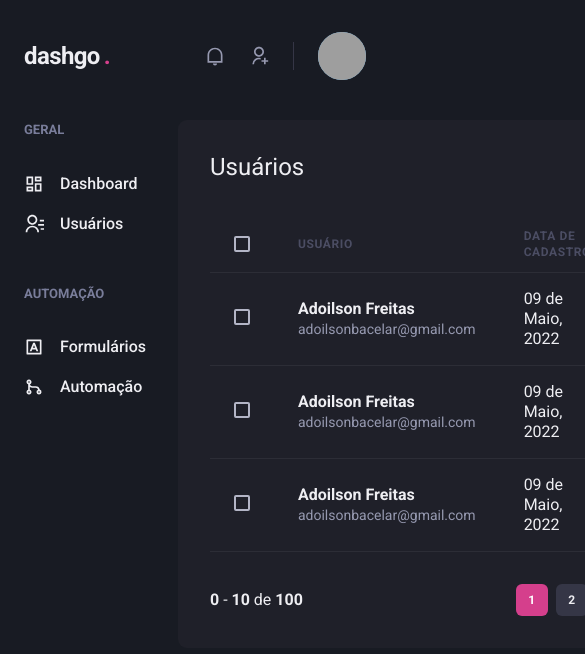
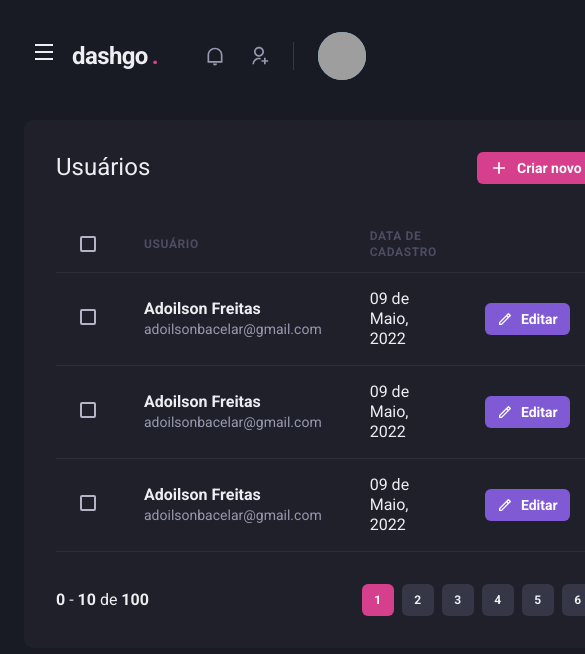
Before and after one commit to Adoilson-Freitas/DashGo, a Next.js app: page /users in a window 390 px wide. Shown: the top 654 px of the page, 585 px wide, since content can reach past the window. Built offline with nearby package versions, Linux system fonts and the light colour scheme; grey boxes are pictures that could not be loaded.

Commit message:
responsive Sidebar

```diff
--- a/src/components/Header/index.tsx
+++ b/src/components/Header/index.tsx
@@ -1,10 +1,14 @@
-import { Flex, useBreakpointValue } from "@chakra-ui/react";
+import { Flex, Icon, IconButton, useBreakpointValue } from "@chakra-ui/react";
+import { RiMenuLine } from "react-icons/ri";
+import { useSidebarDrawer } from "../../contexts/SidebarDrawerContext";
 import { Logo } from "./Logo";
 import { NotificationsNav } from "./NotificationsNav";
 import { Profile } from "./Profile";
 import { SearchBox } from "./SearchBox";
 
 export default function Header() {
+  const { onOpen } = useSidebarDrawer();
+
   const isWideVersion = useBreakpointValue({
     base: false,
     lg: true,
@@ -21,6 +25,17 @@
       px="6"
       align="center"
     >
+      {!isWideVersion && (
+        <IconButton
+          aria-label="Open navigation"
+          icon={<Icon as={RiMenuLine} />}
+          fontSize="24"
+          variant="unstyled"
+          onClick={onOpen}
+          mr="2"
+        ></IconButton>
+      )}
+
       <Logo />
 
       {isWideVersion && <SearchBox />}
--- /dev/null
+++ b/src/components/Sidebar/SidebarNav.tsx
@@ -0,0 +1,25 @@
+import { Stack } from "@chakra-ui/react";
+import {
+  RiContactsLine,
+  RiDashboardLine,
+  RiGitMergeLine,
+  RiInputMethodLine,
+} from "react-icons/ri";
+import NavLink from "./NavLink";
+import NavSection from "./NavSection";
+
+export default function SidebarNav() {
+  return (
+    <Stack spacing="12" align="flex-start">
+      <NavSection title="GERAL">
+        <NavLink icon={RiDashboardLine}>Dashboard</NavLink>
+        <NavLink icon={RiContactsLine}>Usuários</NavLink>
+      </NavSection>
+
+      <NavSection title="AUTOMAÇÃO">
+        <NavLink icon={RiInputMethodLine}>Formulários</NavLink>
+        <NavLink icon={RiGitMergeLine}>Automação</NavLink>
+      </NavSection>
+    </Stack>
+  );
+}
--- a/src/components/Sidebar/index.tsx
+++ b/src/components/Sidebar/index.tsx
@@ -1,27 +1,43 @@
-import { Box, Stack } from "@chakra-ui/react";
 import {
-  RiContactsLine,
-  RiDashboardLine,
-  RiGitMergeLine,
-  RiInputMethodLine,
-} from "react-icons/ri";
-import NavLink from "./NavLink";
-import NavSection from "./NavSection";
+  Box,
+  Drawer,
+  DrawerBody,
+  DrawerCloseButton,
+  DrawerContent,
+  DrawerHeader,
+  DrawerOverlay,
+  useBreakpointValue,
+} from "@chakra-ui/react";
+import { useSidebarDrawer } from "../../contexts/SidebarDrawerContext";
+import SidebarNav from "./SidebarNav";
 
-export default function SideBar() {
+export default function Sidebar() {
+  const { isOpen, onClose } = useSidebarDrawer();
+
+  const isDrawerSidebar = useBreakpointValue({
+    base: true,
+    lg: false,
+  });
+
+  if (isDrawerSidebar) {
+    return (
+      <Drawer isOpen={isOpen} placement="left" onClose={onClose}>
+        <DrawerOverlay>
+          <DrawerContent bg="gray.800" p="4">
+            <DrawerCloseButton mt="6" />
+            <DrawerHeader>Navegação</DrawerHeader>
+            <DrawerBody>
+              <SidebarNav />
+            </DrawerBody>
+          </DrawerContent>
+        </DrawerOverlay>
+      </Drawer>
+    );
+  }
+
   return (
     <Box as="aside" w="64" mr="8">
-      <Stack spacing="12" align="flex-start">
-        <NavSection title="GERAL">
-          <NavLink icon={RiDashboardLine}>Dashboard</NavLink>
-          <NavLink icon={RiContactsLine}>Usuários</NavLink>
-        </NavSection>
-
-        <NavSection title="AUTOMAÇÃO">
-          <NavLink icon={RiInputMethodLine}>Formulários</NavLink>
-          <NavLink icon={RiGitMergeLine}>Automação</NavLink>
-        </NavSection>
-      </Stack>
+      <SidebarNav />
     </Box>
   );
 }
--- /dev/null
+++ b/src/contexts/SidebarDrawerContext.tsx
@@ -0,0 +1,28 @@
+import { useDisclosure, UseDisclosureReturn } from "@chakra-ui/react";
+import { useRouter } from "next/router";
+import { createContext, ReactNode, useContext, useEffect } from "react";
+
+interface SidebarDrawerContextProps {
+  children: ReactNode;
+}
+
+type SidebarDrawerContextData = UseDisclosureReturn;
+
+const SidebarDrawerContext = createContext({} as SidebarDrawerContextData);
+
+export function SidebarDrawerProvider({ children }: SidebarDrawerContextProps) {
+  const disclosure = useDisclosure();
+  const router = useRouter();
+
+  useEffect(() => {
+    disclosure.onClose();
+  }, [router.asPath]);
+
+  return (
+    <SidebarDrawerContext.Provider value={disclosure}>
+      {children}
+    </SidebarDrawerContext.Provider>
+  );
+}
+
+export const useSidebarDrawer = () => useContext(SidebarDrawerContext);
--- a/src/pages/_app.tsx
+++ b/src/pages/_app.tsx
@@ -2,13 +2,16 @@
 import { ChakraProvider } from "@chakra-ui/react";
 
 import { theme } from "../styles/theme";
+import { SidebarDrawerProvider } from "../contexts/SidebarDrawerContext";
 
 function MyApp({ Component, pageProps }: AppProps) {
   return (
     <ChakraProvider theme={theme}>
-      <Component {...pageProps} />
+      <SidebarDrawerProvider>
+        <Component {...pageProps} />
+      </SidebarDrawerProvider>
     </ChakraProvider>
-  )
+  );
 }
 
 export default MyApp;
--- a/src/pages/dashboard.tsx
+++ b/src/pages/dashboard.tsx
@@ -3,7 +3,7 @@
 import { ApexOptions } from "apexcharts";
 
 import Header from "../components/Header";
-import SideBar from "../components/Sidebar";
+import Sidebar from "../components/Sidebar";
 
 const Chart = dynamic(() => import("react-apexcharts"), {
   ssr: false,
@@ -65,7 +65,7 @@
       <Header />
 
       <Flex w="100%" my="6" maxWidth={1480} mx="auto" px="6">
-        <SideBar />
+        <Sidebar />
 
         <SimpleGrid
           flex="1"
--- a/src/pages/users/create.tsx
+++ b/src/pages/users/create.tsx
@@ -10,7 +10,7 @@
 } from "@chakra-ui/react";
 import { Input } from "../../components/Form/Input";
 import Header from "../../components/Header";
-import SideBar from "../../components/Sidebar";
+import Sidebar from "../../components/Sidebar";
 
 export default function CreateUser() {
   return (
@@ -18,7 +18,7 @@
       <Header />
 
       <Flex w="100%" my="6" maxWidth={1480} mx="auto" px="6">
-        <SideBar />
+        <Sidebar />
         <Box flex="1" borderRadius={9} bg="gray.800" p="8">
           <Heading size="lg" fontWeight="normal">
             Criar usuário
--- a/src/pages/users/index.tsx
+++ b/src/pages/users/index.tsx
@@ -16,7 +16,7 @@
 import { RiAddLine, RiPencilLine } from "react-icons/ri";
 import Header from "../../components/Header";
 import { Pagination } from "../../components/Pagination";
-import SideBar from "../../components/Sidebar";
+import Sidebar from "../../components/Sidebar";
 
 export default function UserList() {
   return (
@@ -24,7 +24,7 @@
       <Header />
 
       <Flex w="100%" my="6" maxWidth={1480} mx="auto" px="6">
-        <SideBar />
+        <Sidebar />
         <Box flex="1" borderRadius={9} bg="gray.800" p="8">
           <Flex mb="8" justify="space-between" align="center">
             <Heading size="lg" fontWeight="normal">
```
